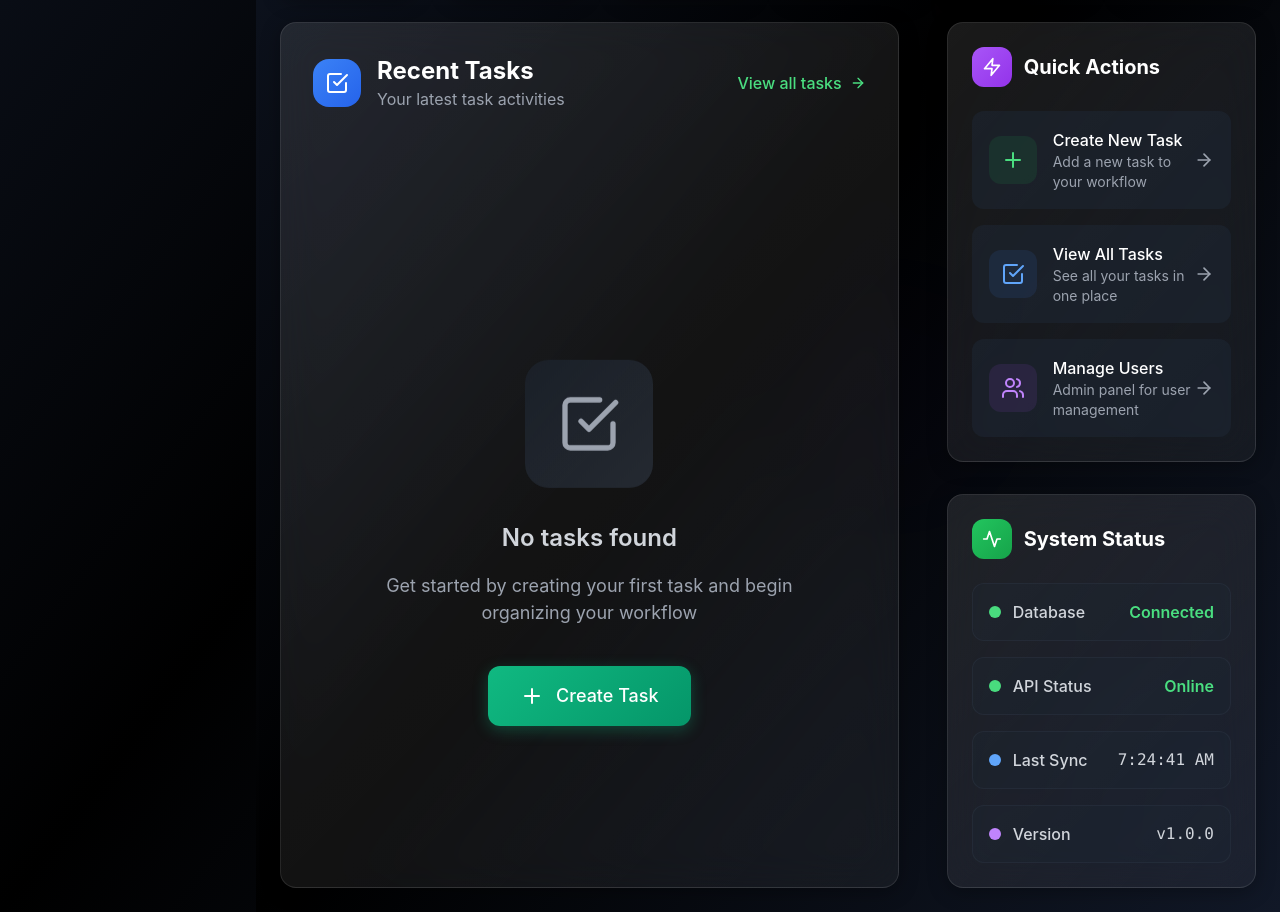
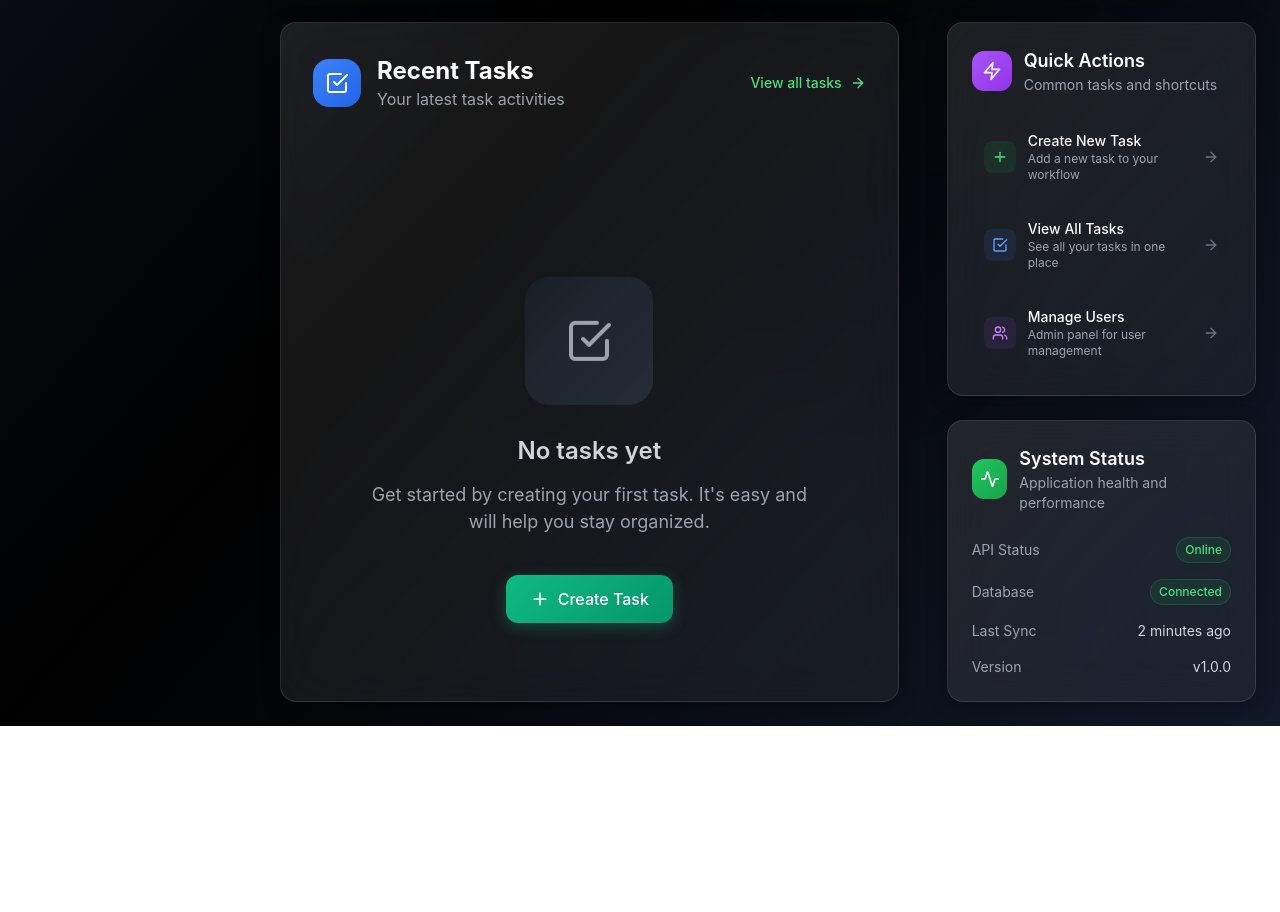
Before and after one commit to yashkumarsingh-dev/taskmanagment, a React (Create React App) app in the folder frontend/: page /dashboard in a window 1280 px wide. Shown: the part 775-1687 px from the top of the page. After the commit the page ends 1501 px from the top, so only its background shows below. Built offline with nearby package versions, Linux system fonts and the light colour scheme; sample sign-in values are in the browser's storage; the HTML template or start-up script is replaced by a standard one.

Commit message:
Fix dashboard layout: remove redundant background and align content with sidebar

```diff
--- a/frontend/src/index.css
+++ b/frontend/src/index.css
@@ -598,6 +598,8 @@ body::before {
   margin: 0 auto;
   gap: 1.5rem;
   min-height: 100vh;
+  position: relative;
+  z-index: 1;
 }
 
 @media (min-width: 1280px) {
--- a/frontend/src/pages/Dashboard.js
+++ b/frontend/src/pages/Dashboard.js
@@ -105,7 +105,7 @@ const Dashboard = () => {
   ];
 
   return (
-    <div className="min-h-screen bg-gradient-to-br from-gray-900 via-black to-gray-900 relative overflow-hidden">
+    <div className="dashboard-container dashboard-content">
       {/* Enhanced Background Pattern */}
       <div className="absolute inset-0 opacity-20">
         <div className="absolute top-20 left-20 w-32 h-32 bg-green-500/10 rounded-full blur-3xl floating"></div>
@@ -115,7 +115,7 @@ const Dashboard = () => {
         <div className="absolute bottom-1/4 left-1/4 w-20 h-20 bg-red-500/5 rounded-full blur-2xl floating-delayed"></div>
       </div>
 
-      <div className="relative z-10 dashboard-container dashboard-content">
+      <div className="relative z-10">
         {/* Enhanced Header */}
         <div className="dashboard-header fade-in">
           <div className="header-content">
@@ -199,115 +199,104 @@ const Dashboard = () => {
               </div>
               <Link
                 to="/tasks"
-                className="text-green-400 hover:text-green-300 font-medium transition-colors duration-200 flex items-center space-x-2 group">
-                <span>View all tasks</span>
-                <ArrowRight className="w-4 h-4 group-hover:translate-x-1 transition-transform duration-200" />
+                className="flex items-center space-x-2 text-green-400 hover:text-green-300 transition-colors group">
+                <span className="text-sm font-medium">View all tasks</span>
+                <ArrowRight className="w-4 h-4 group-hover:translate-x-1 transition-transform" />
               </Link>
             </div>
 
-            {/* Enhanced Empty State */}
+            {/* Empty State */}
             <div className="empty-state">
               <div className="empty-state-icon">
-                <CheckSquare className="w-16 h-16 text-gray-400" />
+                <CheckSquare className="w-12 h-12 text-gray-400" />
               </div>
-              <h3>No tasks found</h3>
-              <p>
-                Get started by creating your first task and begin organizing
-                your workflow
+              <h3 className="text-xl font-semibold text-gray-300">
+                No tasks yet
+              </h3>
+              <p className="text-gray-500">
+                Get started by creating your first task. It's easy and will help
+                you stay organized.
               </p>
               <Link
                 to="/tasks/new"
-                className="btn-large inline-flex items-center space-x-3 group">
-                <Plus className="w-6 h-6 group-hover:rotate-90 transition-transform duration-300" />
+                className="btn-primary flex items-center space-x-2 group">
+                <Plus className="w-5 h-5 group-hover:rotate-90 transition-transform duration-300" />
                 <span>Create Task</span>
               </Link>
             </div>
           </div>
 
-          {/* Enhanced Sidebar - Takes 1 column */}
-          <div className="space-y-8">
-            {/* Enhanced Quick Actions */}
-            <div
-              className="card-sidebar glass-hover fade-in-up"
-              style={{ animationDelay: "0.7s" }}>
+          {/* Enhanced Quick Actions and System Status - Takes 1 column */}
+          <div className="space-y-6">
+            {/* Quick Actions */}
+            <div className="card-sidebar glass fade-in-up" style={{ animationDelay: "0.7s" }}>
               <div className="flex items-center space-x-3 mb-6">
                 <div className="w-10 h-10 rounded-xl bg-gradient-to-br from-purple-500 to-purple-600 flex items-center justify-center">
                   <Zap className="w-5 h-5 text-white" />
                 </div>
-                <h3 className="text-xl font-bold text-white">Quick Actions</h3>
+                <div>
+                  <h3 className="text-lg font-semibold text-white">Quick Actions</h3>
+                  <p className="text-sm text-gray-400">Common tasks and shortcuts</p>
+                </div>
               </div>
-              <div className="space-y-4">
+              <div className="space-y-3">
                 {quickActions.map((action, index) => {
-                  if (action.adminOnly && user?.role !== "admin") return null;
                   const Icon = action.icon;
                   return (
                     <Link
                       key={action.title}
                       to={action.href}
-                      className="flex items-center p-4 rounded-xl bg-gray-800/50 hover:bg-gray-700/50 transition-all duration-300 group border border-transparent hover:border-gray-600/50">
+                      className={`flex items-center space-x-3 p-3 rounded-xl transition-all duration-300 hover:bg-gray-800/50 group ${
+                        action.adminOnly && user?.role !== "admin" ? "hidden" : ""
+                      }`}>
                       <div
-                        className={`w-12 h-12 rounded-xl ${action.bgColor} flex items-center justify-center mr-4 group-hover:scale-110 transition-transform duration-300`}>
-                        <Icon className={`w-6 h-6 ${action.color}`} />
+                        className={`w-8 h-8 rounded-lg flex items-center justify-center ${action.bgColor} group-hover:scale-110 transition-transform duration-300`}>
+                        <Icon className={`w-4 h-4 ${action.color}`} />
                       </div>
                       <div className="flex-1">
-                        <h4 className="text-white font-medium group-hover:text-gradient transition-all duration-300">
+                        <p className="text-sm font-medium text-white group-hover:text-gradient transition-colors">
                           {action.title}
-                        </h4>
-                        <p className="text-gray-400 text-sm">
-                          {action.description}
                         </p>
+                        <p className="text-xs text-gray-400">{action.description}</p>
                       </div>
-                      <ArrowRight className="w-5 h-5 text-gray-400 group-hover:text-white group-hover:translate-x-1 transition-all duration-300" />
+                      <ArrowRight className="w-4 h-4 text-gray-500 group-hover:text-white group-hover:translate-x-1 transition-all duration-300" />
                     </Link>
                   );
                 })}
               </div>
             </div>
 
-            {/* Enhanced System Status */}
-            <div
-              className="card-sidebar glass-hover fade-in-up"
-              style={{ animationDelay: "0.8s" }}>
+            {/* System Status */}
+            <div className="card-sidebar glass fade-in-up" style={{ animationDelay: "0.8s" }}>
               <div className="flex items-center space-x-3 mb-6">
                 <div className="w-10 h-10 rounded-xl bg-gradient-to-br from-green-500 to-green-600 flex items-center justify-center">
                   <Activity className="w-5 h-5 text-white" />
                 </div>
-                <h3 className="text-xl font-bold text-white">System Status</h3>
+                <div>
+                  <h3 className="text-lg font-semibold text-white">System Status</h3>
+                  <p className="text-sm text-gray-400">Application health and performance</p>
+                </div>
               </div>
               <div className="space-y-4">
-                <div className="flex items-center justify-between p-4 rounded-xl bg-gray-800/30 border border-gray-700/30">
-                  <div className="flex items-center space-x-3">
-                    <div className="w-3 h-3 bg-green-400 rounded-full pulse"></div>
-                    <span className="text-gray-300 font-medium">Database</span>
-                  </div>
-                  <span className="text-green-400 font-semibold">
+                <div className="flex items-center justify-between">
+                  <span className="text-sm text-gray-400">API Status</span>
+                  <span className="inline-flex items-center px-2 py-1 rounded-full text-xs font-medium bg-green-500/10 text-green-400 border border-green-500/20">
+                    Online
+                  </span>
+                </div>
+                <div className="flex items-center justify-between">
+                  <span className="text-sm text-gray-400">Database</span>
+                  <span className="inline-flex items-center px-2 py-1 rounded-full text-xs font-medium bg-green-500/10 text-green-400 border border-green-500/20">
                     Connected
                   </span>
                 </div>
-                <div className="flex items-center justify-between p-4 rounded-xl bg-gray-800/30 border border-gray-700/30">
-                  <div className="flex items-center space-x-3">
-                    <div className="w-3 h-3 bg-green-400 rounded-full pulse"></div>
-                    <span className="text-gray-300 font-medium">
-                      API Status
-                    </span>
-                  </div>
-                  <span className="text-green-400 font-semibold">Online</span>
+                <div className="flex items-center justify-between">
+                  <span className="text-sm text-gray-400">Last Sync</span>
+                  <span className="text-sm text-gray-300">2 minutes ago</span>
                 </div>
-                <div className="flex items-center justify-between p-4 rounded-xl bg-gray-800/30 border border-gray-700/30">
-                  <div className="flex items-center space-x-3">
-                    <div className="w-3 h-3 bg-blue-400 rounded-full"></div>
-                    <span className="text-gray-300 font-medium">Last Sync</span>
-                  </div>
-                  <span className="text-gray-300 font-mono">
-                    {new Date().toLocaleTimeString()}
-                  </span>
-                </div>
-                <div className="flex items-center justify-between p-4 rounded-xl bg-gray-800/30 border border-gray-700/30">
-                  <div className="flex items-center space-x-3">
-                    <div className="w-3 h-3 bg-purple-400 rounded-full"></div>
-                    <span className="text-gray-300 font-medium">Version</span>
-                  </div>
-                  <span className="text-gray-300 font-mono">v1.0.0</span>
+                <div className="flex items-center justify-between">
+                  <span className="text-sm text-gray-400">Version</span>
+                  <span className="text-sm text-gray-300">v1.0.0</span>
                 </div>
               </div>
             </div>
```
